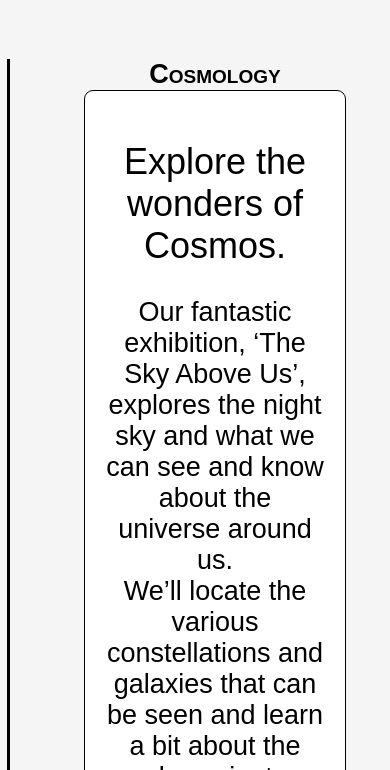
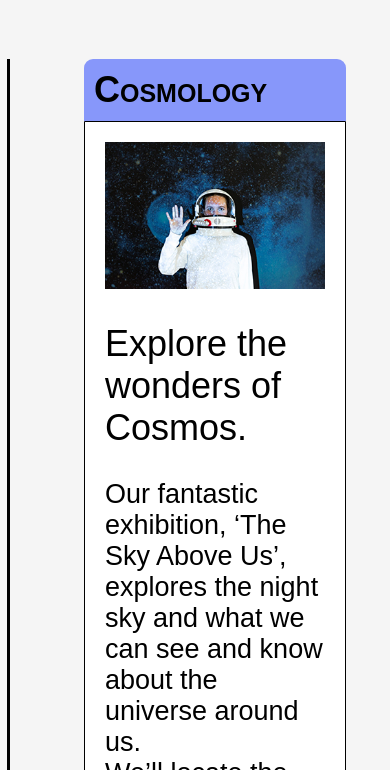
Before and after one commit to maleneivy/csmuseum, a plain HTML site: page exhibitions.html in a window 390 px wide. Shown: the part 754-1524 px from the top of the page. Drawn offline with Linux system fonts and the light colour scheme; a web font is replaced by a local one.

Commit message:
added img
to the responsive design

```diff
--- a/exhibitions.html
+++ b/exhibitions.html
@@ -51,6 +51,7 @@
                     <div class="timeline-dot"></div>
                     <div class="timeline-header">Cosmology</div>
                     <div class="timeline-content">
+                        <img src="img/female-astronaut-with-space-suit-outer-space.jpg">
                         <h2>Explore the wonders of Cosmos.</h2>
                         <p>Our fantastic exhibition, ‘The Sky Above Us’, explores the night sky and what we can see and
                             know about the universe around us.<br> We’ll locate the various constellations and galaxies
@@ -65,6 +66,7 @@
                     <div class="timeline-dot"></div>
                     <div class="timeline-header">Evolution</div>
                     <div class="timeline-content">
+                        <img src="img/skeleton-evolution.jpg">
                         <h2>Where do we come from and how did we get here?</h2>
                         <p>Since Darwin proposed his theory of evolution we have had a framework for exploring and
                             understanding our place in this world.<br>
@@ -78,6 +80,7 @@
                     <div class="timeline-dot"></div>
                     <div class="timeline-header">Biology and Medicine</div>
                     <div class="timeline-content">
+                        <img src="img/human-skull-anatomy.jpg">
                         <h2>The Great Wonders of the Tiny World</h2>
                         <p>From micro-organisms to the human body, major breakthroughs in biology are offering us unique
                             insights into the great wonders of the tiny world.
@@ -95,6 +98,7 @@
                     <div class="timeline-dot"></div>
                     <div class="timeline-header">Robotics and I</div>
                     <div class="timeline-content">
+                        <img src="img/adult-and-children-making-a-robot.jpg">
                         <h2>The I-Revolution</h2>
                         <p>The information revolution is here and robotics and artificial intelligence are the science
                             of the future. <br>From useful home applications of AI to industrial uses of robotics, the
@@ -105,6 +109,7 @@
                     <div class="timeline-dot"></div>
                     <div class="timeline-header">Ecology</div>
                     <div class="timeline-content">
+                        <img src="img/group-kids-hands-holding-cupping-globe-balls-together.jpg">
                         <h2>The future of our world</h2>
                         <p>As we learn more and more of the impact humans are having on the planet, the more important
                             it becomes that scientists explore how to create a sustainable future not just for humans
--- a/styles.css
+++ b/styles.css
@@ -411,10 +411,17 @@ section .tab-content{
     margin: 0 auto;
 }
 .timeline-header{
-    font-size: 27px;
+    font-size: 36px;
     font-weight: 700;
     font-family: mr-eaves-modern, sans-serif;
     font-variant: small-caps;
+    background-color: #8797FA;
+    border-radius: 9px 9px 0 0;
+    padding: 10px;
+}
+.timeline-item img{
+    width: 100%;
+    object-fit: cover;
 }
 .timeline-items{
     max-width: 1600px;
@@ -437,7 +444,7 @@ section .tab-content{
     position: relative;
 }
 .timeline-item:last-child {
-   margin-bottom: 10px;
+   margin-bottom: 0;
 }
 .timeline-item:nth-child(odd){
     padding-right: calc(50% + 30px);
@@ -461,7 +468,7 @@ section .tab-content{
 .timeline-content {
     background-color: #fff;
     padding: 20px;
-    border-radius: 9px;
+    border-radius: 0 0 9px 9px;
     border: solid 1px #000;
 }
 /*responsive design*/
@@ -477,12 +484,12 @@ section .tab-content{
     .timeline-item:nth-child(odd),
     .timeline-item:nth-child(even){
         padding-left: 40px;
-        text-align:center;
+        text-align:left;
     }
     .timeline-dot{
         display: none;
     }
     .timeline-item:nth-child(odd) .timeline-header{
-        text-align: center;
+        text-align: left;
     }
 }
```
